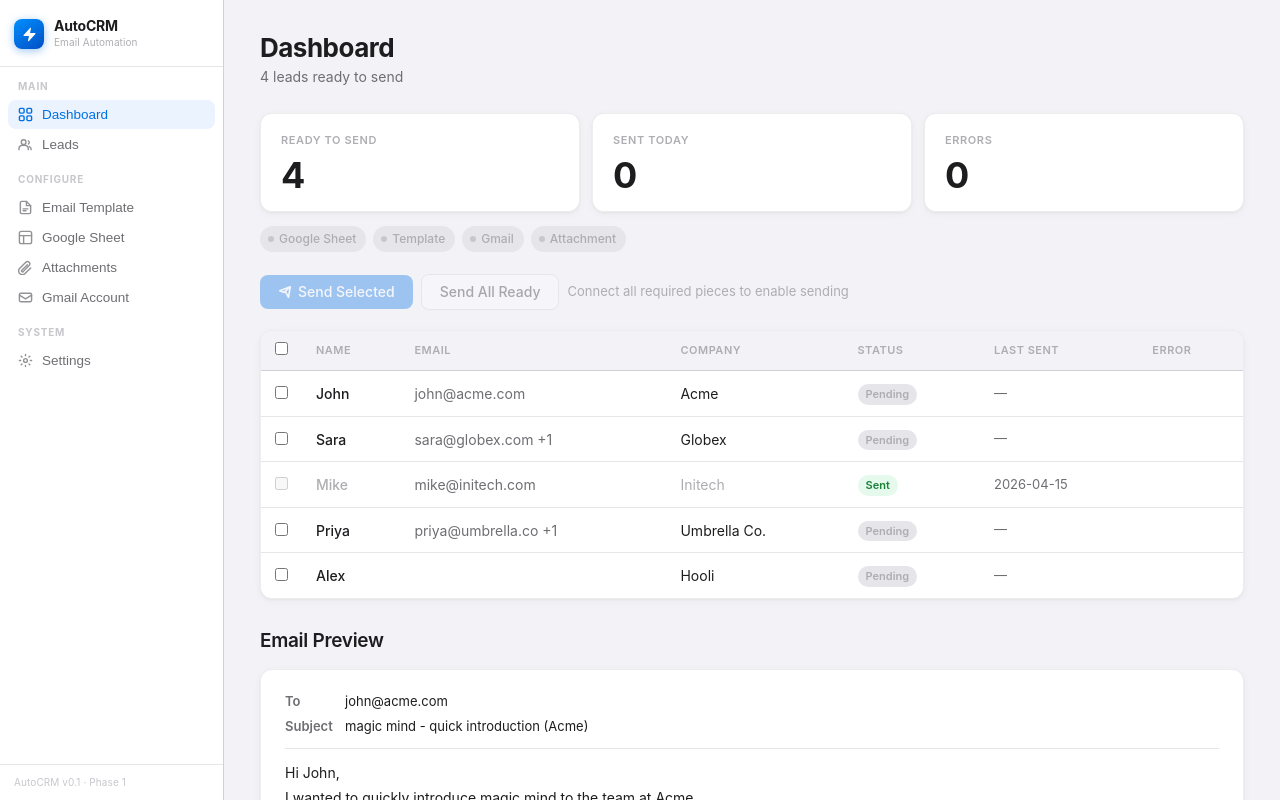
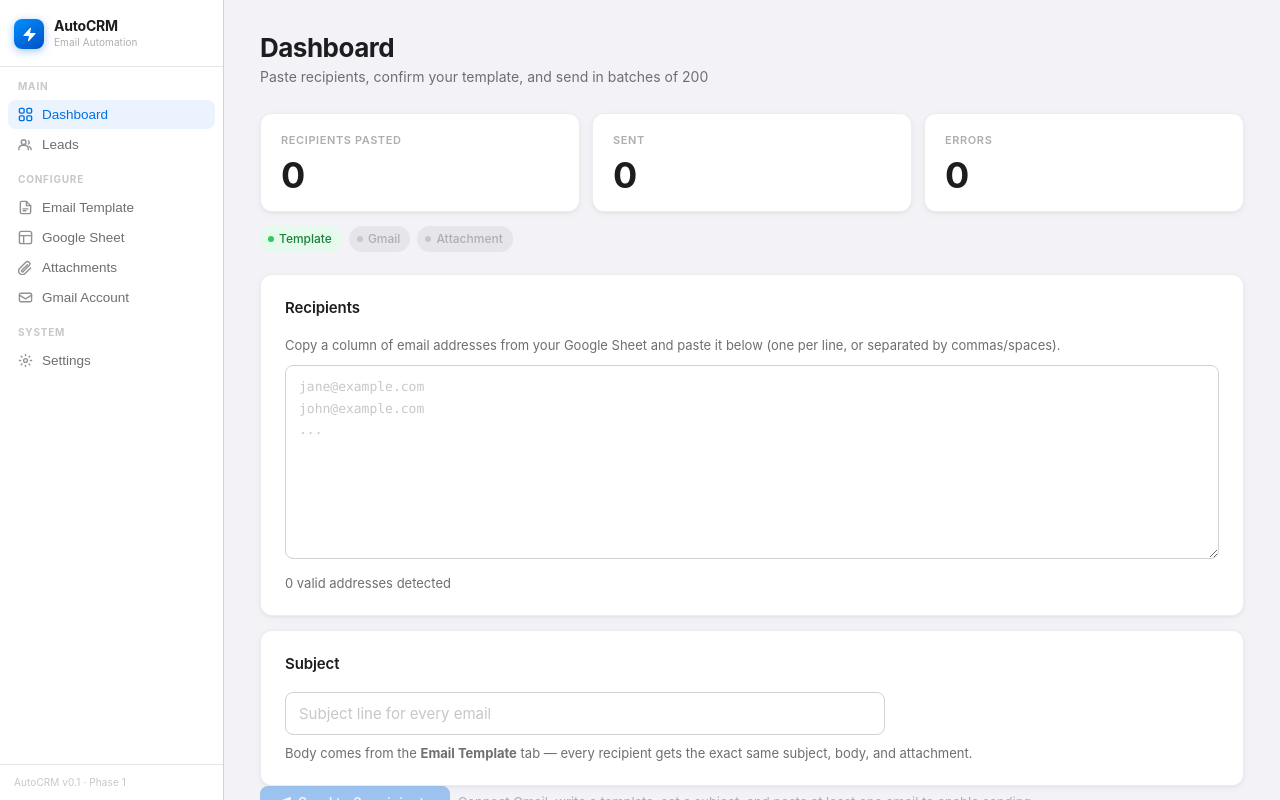
Before and after one commit to claymanleyam-code/autocrm-netlify, a React (Vite) app: page / in a window 1280 px wide. Built offline with nearby package versions, Linux system fonts and the light colour scheme.

Commit message:
Simplify Dashboard: paste-emails recipient list + fixed subject + batch send (200 at a time) with attachment

```diff
--- a/src/components/Dashboard.jsx
+++ b/src/components/Dashboard.jsx
@@ -1,22 +1,26 @@
 import { useMemo, useState } from 'react';
-import LeadsTable from './LeadsTable.jsx';
-import EmailPreview from './EmailPreview.jsx';
-import { extractEmails } from '../utils/emailParser.js';
-import { applyTemplate, buildSubject } from '../utils/templateCleaner.js';
 
-const FIRST_EMAIL_SENT = 'First Email Sent';
-const LAST_SENT_COL_INDEX = 4; // legacy: column E
-const ERROR_COL_INDEX = 5;     // legacy: column F
+const BATCH_SIZE = 200;
 
-function colLetter(index) {
-  let n = index + 1;
-  let s = '';
-  while (n > 0) {
-    const r = (n - 1) % 26;
-    s = String.fromCharCode(65 + r) + s;
-    n = Math.floor((n - 1) / 26);
+function parseEmailList(text) {
+  const re = /[a-zA-Z0-9._%+-]+@[a-zA-Z0-9.-]+\.[a-zA-Z]{2,}/g;
+  const matches = String(text || '').match(re) || [];
+  const seen = new Set();
+  const out = [];
+  for (const m of matches) {
+    const norm = m.trim().toLowerCase();
+    if (!seen.has(norm)) {
+      seen.add(norm);
+      out.push(norm);
     }
-  return s;
+  }
+  return out;
+}
+
+function chunk(arr, size) {
+  const out = [];
+  for (let i = 0; i < arr.length; i += size) out.push(arr.slice(i, i + size));
+  return out;
 }
 
 const SendIcon = () => (
@@ -26,107 +30,53 @@ const SendIcon = () => (
 );
 
 export default function Dashboard({ state, setState }) {
-  const { rows, headerMap, template, connections } = state;
-  const [selected, setSelected] = useState(new Set());
+  const { connections } = state;
+  const [recipientsText, setRecipientsText] = useState(state.pastedEmails || '');
+  const [subject, setSubjectLocal] = useState(state.subject || '');
   const [log, setLog] = useState([]);
   const [sending, setSending] = useState(false);
+  const [progress, setProgress] = useState({ sent: 0, failed: 0 });
 
-  const ready = rows.filter(r =>
-    (r[headerMap.status?.index] || '').toLowerCase() !== 'first email sent'
-  ).length;
+  const recipients = useMemo(() => parseEmailList(recipientsText), [recipientsText]);
 
-  const sentToday = rows.filter(r => {
-    const last = r[LAST_SENT_COL_INDEX];
-    if (!last) return false;
-    return new Date(last).toDateString() === new Date().toDateString();
-  }).length;
+  function saveRecipients() {
+    setState(s => ({ ...s, pastedEmails: recipientsText }));
+  }
 
-  const errors = rows.filter(r => (r[ERROR_COL_INDEX] || '').trim() !== '').length;
+  function saveSubject() {
+    setState(s => ({ ...s, subject }));
+  }
 
   const canSend =
-    connections.gmail && connections.sheet && connections.template &&
-    (!connections.attachmentRequired || connections.attachment) &&
-    !state.missing.length;
+    connections.gmail &&
+    !!state.template &&
+    !!subject &&
+    recipients.length > 0;
 
-  function toggle(i) {
-    const next = new Set(selected);
-    next.has(i) ? next.delete(i) : next.add(i);
-    setSelected(next);
-  }
+  async function sendAll() {
+    if (sending) return;
+    setState(s => ({ ...s, pastedEmails: recipientsText, subject }));
+    setSending(true);
+    setProgress({ sent: 0, failed: 0 });
+    const out = [
+      `SEND · ${new Date().toISOString()}`,
+      `Recipients: ${recipients.length}`,
+      `Attachment: ${state.attachmentName || '(none)'}`,
+      '',
+    ];
+    setLog([...out]);
 
-  function toggleAll() {
-    setSelected(selected.size === rows.length ? new Set() : new Set(rows.map((_, i) => i)));
-  }
-
-  // Build the per-row payload used by both dry run and real send.
-  function buildSend(i) {
-    const r = rows[i];
-    const first = r[headerMap.first_name?.index] || '';
-    const company = r[headerMap.company?.index] || '';
-    const emails = extractEmails(r[headerMap.email?.index] || '');
-    const subject = buildSubject(company);
-    const body = applyTemplate(template, { first_name: first, company });
-    return { first, company, emails, subject, body };
-  }
-
-  function dryRun(targetIdxs) {
-    const out = [];
-    out.push(`DRY RUN · ${new Date().toISOString()}`);
-    out.push(`Attachment: ${connections.attachment ? '[sell-sheet.pdf]' : '(none)'}\n`);
-    const updatedRows = rows.map(r => [...r]);
-    let sentCount = 0;
-    targetIdxs.forEach(i => {
-      const r = updatedRows[i];
-      const status = (r[headerMap.status?.index] || '').toLowerCase();
-      if (status === 'first email sent') {
-        out.push(`Row ${i + 1}: already sent, skipping`);
-        return;
-      }
-      const { first, company, emails, subject, body } = buildSend(i);
-      if (!emails.length) {
-        out.push(`Row ${i + 1} (${first} @ ${company}): no valid email, skipping`);
-        return;
-      }
-      out.push(`Row ${i + 1} (${first} @ ${company}):`);
-      out.push(`  to:      ${emails.join(', ')}`);
-      out.push(`  subject: ${subject}`);
-      out.push(`  body:    ${body.slice(0, 80).replace(/\n/g, ' ')}…`);
-      r[headerMap.status?.index] = FIRST_EMAIL_SENT;
-      r[LAST_SENT_COL_INDEX] = new Date().toISOString().slice(0, 10);
-      r[ERROR_COL_INDEX] = '';
-      sentCount++;
-    });
-    out.push(`\nDone — ${sentCount} row(s) marked "${FIRST_EMAIL_SENT}".`);
-    setLog(out);
-    setState(s => ({ ...s, rows: updatedRows }));
-    setSelected(new Set());
-  }
-
-  // Real send via /.netlify/functions/send-email. On success, the function
-  // also writes 'First Email Sent' into the Google Sheet status cell.
-  async function realSend(targetIdxs) {
-    if (sending) return;
-    setSending(true);
-    const out = [`SEND · ${new Date().toISOString()}`];
-    const updatedRows = rows.map(r => [...r]);
-    const statusColLetter = headerMap.status ? colLetter(headerMap.status.index) : '';
-    const lastSentColLetter = colLetter(LAST_SENT_COL_INDEX);
-    const errorColLetter = colLetter(ERROR_COL_INDEX);
+    const batches = chunk(recipients, BATCH_SIZE);
     let sentCount = 0;
     let failCount = 0;
+    const attachment = state.attachmentData
+      ? { filename: state.attachmentName, mimeType: state.attachmentMimeType, data: state.attachmentData }
+      : undefined;
 
-    for (const i of targetIdxs) {
-      const r = updatedRows[i];
-      const status = (r[headerMap.status?.index] || '').toLowerCase();
-      if (status === 'first email sent') {
-        out.push(`Row ${i + 1}: already sent, skipping`);
-        continue;
-      }
-      const { first, company, emails, subject, body } = buildSend(i);
-      if (!emails.length) {
-        out.push(`Row ${i + 1} (${first} @ ${company}): no valid email, skipping`);
-        continue;
-      }
+    for (let b = 0; b < batches.length; b++) {
+      out.push(`--- Batch ${b + 1}/${batches.length} (${batches[b].length} emails) ---`);
+      setLog([...out]);
+      for (const to of batches[b]) {
         try {
           const res = await fetch('/.netlify/functions/send-email', {
             method: 'POST',
@@ -134,64 +84,36 @@ export default function Dashboard({ state, setState }) {
             body: JSON.stringify({
               refresh_token: state.gmailRefreshToken,
               from_email: state.gmailAccount,
-            to: emails[0],
+              to,
               subject,
-            body,
-            sheet_url: state.sheetUrl,
-            sheet_title: state.sheetTab || 'Sheet1',
-            status_col_letter: statusColLetter,
-            last_sent_col_letter: lastSentColLetter,
-            error_col_letter: errorColLetter,
-            row_number: i + 2, // +1 for 0-based, +1 for header row
+              body: state.template,
+              attachment,
             }),
           });
           const j = await res.json();
           if (!res.ok) {
-          out.push(`Row ${i + 1}: ERROR — ${j.error || res.status}`);
-          r[ERROR_COL_INDEX] = j.error || ('http ' + res.status);
+            out.push(`  ${to}: ERROR — ${j.error || res.status}`);
             failCount++;
-          continue;
+          } else {
+            out.push(`  ${to}: sent`);
+            sentCount++;
           }
-        out.push(`Row ${i + 1} (${first} @ ${company}): sent → ${emails[0]}`);
-        r[headerMap.status?.index] = FIRST_EMAIL_SENT;
-        r[LAST_SENT_COL_INDEX] = (j.sent_at || new Date().toISOString()).slice(0, 10);
-        r[ERROR_COL_INDEX] = '';
-        sentCount++;
         } catch (e) {
-        out.push(`Row ${i + 1}: NETWORK ERROR — ${e.message}`);
-        r[ERROR_COL_INDEX] = e.message;
+          out.push(`  ${to}: NETWORK ERROR — ${e.message}`);
           failCount++;
         }
+        setProgress({ sent: sentCount, failed: failCount });
+        setLog([...out]);
       }
-
-    out.push(`\nDone — ${sentCount} sent, ${failCount} failed.`);
+    }
+    out.push('');
+    out.push(`Done — ${sentCount} sent, ${failCount} failed.`);
     setLog(out);
-    setState(s => ({ ...s, rows: updatedRows }));
-    setSelected(new Set());
     setSending(false);
   }
 
-  function onSendClick(idxs) {
-    // If Gmail isn't really connected, fall back to dry run so the demo still works.
-    if (connections.gmail && state.gmailRefreshToken && state.sheetUrl) {
-      realSend(idxs);
-    } else {
-      dryRun(idxs);
-    }
-  }
-
-  const targets = useMemo(() => {
-    if (selected.size > 0) return [...selected];
-    return rows.map((_, i) => i).filter(i =>
-      (rows[i][headerMap.status?.index] || '').toLowerCase() !== 'first email sent'
-    );
-  }, [selected, rows, headerMap]);
-
-  const previewRow = rows[[...selected][0] ?? 0];
-
   const connItems = [
-    { label: 'Google Sheet', ok: connections.sheet },
-    { label: 'Template', ok: connections.template },
+    { label: 'Template', ok: !!state.template },
     { label: 'Gmail', ok: connections.gmail },
     { label: 'Attachment', ok: connections.attachment },
   ];
@@ -200,21 +122,21 @@ export default function Dashboard({ state, setState }) {
     <>
       <div className="page-header">
         <h1 className="page-title">Dashboard</h1>
-        <p className="page-subtitle">{ready} lead{ready === 1 ? '' : 's'} ready to send</p>
+        <p className="page-subtitle">Paste recipients, confirm your template, and send in batches of {BATCH_SIZE}</p>
       </div>
 
       <div className="stats-row">
         <div className="stat-card">
-          <div className="stat-label">Ready to send</div>
-          <div className="stat-value">{ready}</div>
+          <div className="stat-label">Recipients Pasted</div>
+          <div className="stat-value">{recipients.length}</div>
         </div>
         <div className="stat-card">
-          <div className="stat-label">Sent Today</div>
-          <div className={`stat-value${sentToday > 0 ? ' success' : ''}`}>{sentToday}</div>
+          <div className="stat-label">Sent</div>
+          <div className={`stat-value${progress.sent > 0 ? ' success' : ''}`}>{progress.sent}</div>
         </div>
         <div className="stat-card">
           <div className="stat-label">Errors</div>
-          <div className={`stat-value${errors > 0 ? ' danger' : ''}`}>{errors}</div>
+          <div className={`stat-value${progress.failed > 0 ? ' danger' : ''}`}>{progress.failed}</div>
         </div>
       </div>
 
@@ -227,45 +149,52 @@ export default function Dashboard({ state, setState }) {
         ))}
       </div>
 
-      {state.missing.length > 0 && (
-        <div className="alert alert-error">
-          Missing required Sheet column(s): {state.missing.join(', ')}
+      <div className="panel" style={{ marginTop: 14 }}>
+        <div className="panel-title">Recipients</div>
+        <p className="muted" style={{ fontSize: 13, marginBottom: 10 }}>
+          Copy a column of email addresses from your Google Sheet and paste it below (one per line, or separated by commas/spaces).
+        </p>
+        <textarea
+          className="input"
+          rows={8}
+          style={{ maxWidth: '100%' }}
+          placeholder={'jane@example.com\njohn@example.com\n...'}
+          value={recipientsText}
+          onChange={e => setRecipientsText(e.target.value)}
+          onBlur={saveRecipients}
+        />
+        <p className="muted" style={{ marginTop: 8, fontSize: 13 }}>{recipients.length} valid address{recipients.length === 1 ? '' : 'es'} detected</p>
       </div>
-      )}
+
+      <div className="panel" style={{ marginTop: 14 }}>
+        <div className="panel-title">Subject</div>
+        <input
+          className="input"
+          placeholder="Subject line for every email"
+          value={subject}
+          onChange={e => setSubjectLocal(e.target.value)}
+          onBlur={saveSubject}
+        />
+        <p className="muted" style={{ marginTop: 8, fontSize: 13 }}>
+          Body comes from the <strong>Email Template</strong> tab — every recipient gets the exact same subject, body, and attachment.
+        </p>
+      </div>
 
       <div className="actions-bar">
         <button
           className="btn btn-primary"
-          disabled={!canSend || selected.size === 0 || sending}
-          onClick={() => onSendClick([...selected])}
+          disabled={!canSend || sending}
+          onClick={sendAll}
         >
           <SendIcon />
-          {sending ? 'Sending…' : 'Send Selected'}
-        </button>
-        <button
-          className="btn btn-secondary"
-          disabled={!canSend || sending}
-          onClick={() => onSendClick(targets)}
-        >
-          {sending ? 'Sending…' : 'Send All Ready'}
+          {sending ? `Sending… (${progress.sent + progress.failed}/${recipients.length})` : `Send to ${recipients.length} recipient${recipients.length === 1 ? '' : 's'}`}
         </button>
         {!canSend && (
           <span style={{ fontSize: 13, color: 'var(--g3)' }}>
-            Connect all required pieces to enable sending
+            Connect Gmail, write a template, set a subject, and paste at least one email to enable sending
           </span>
         )}
       </div>
-
-      <LeadsTable
-        rows={rows}
-        headerMap={headerMap}
-        selected={selected}
-        onToggle={toggle}
-        onToggleAll={toggleAll}
-      />
-
-      <h2 className="section-title" style={{ marginTop: 28 }}>Email Preview</h2>
-      <EmailPreview row={previewRow} headerMap={headerMap} template={template} />
 
       {log.length > 0 && (
         <>
```
Lines whose indentation alone changed are shown as unchanged.
